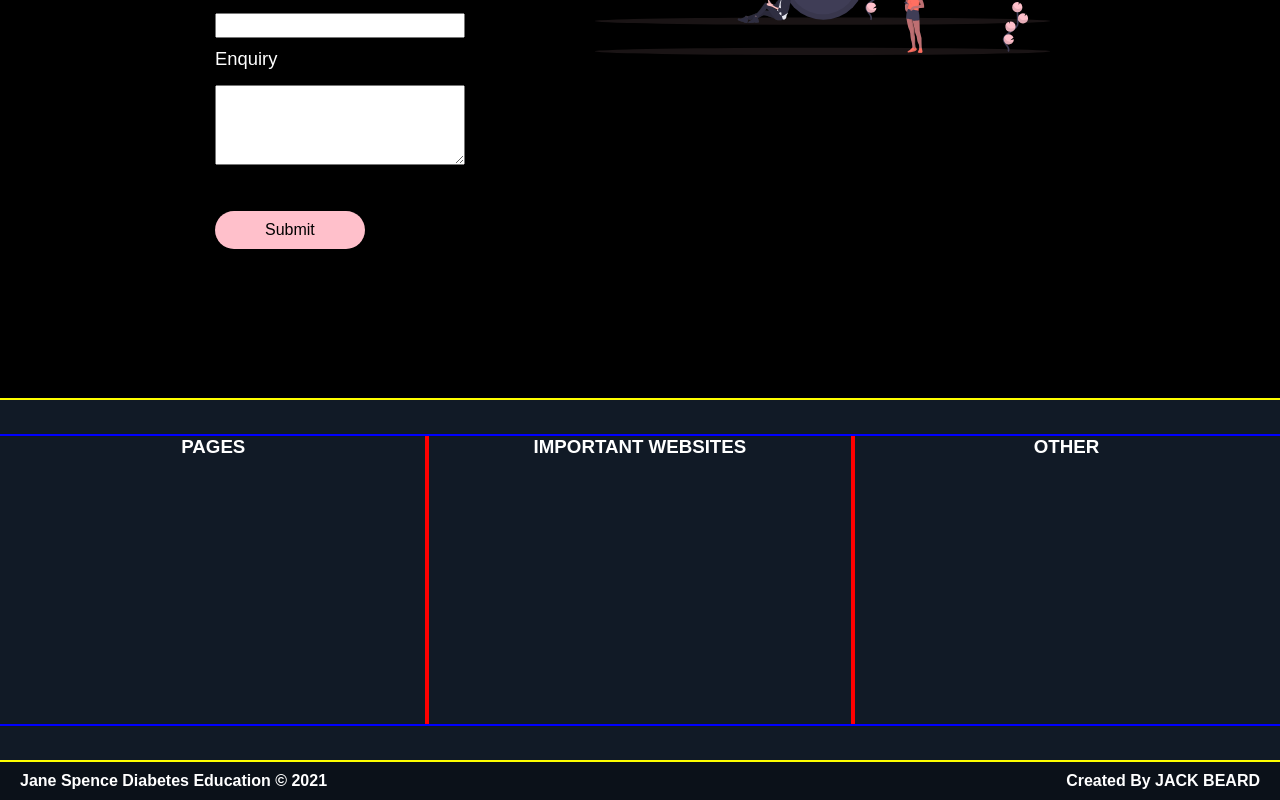
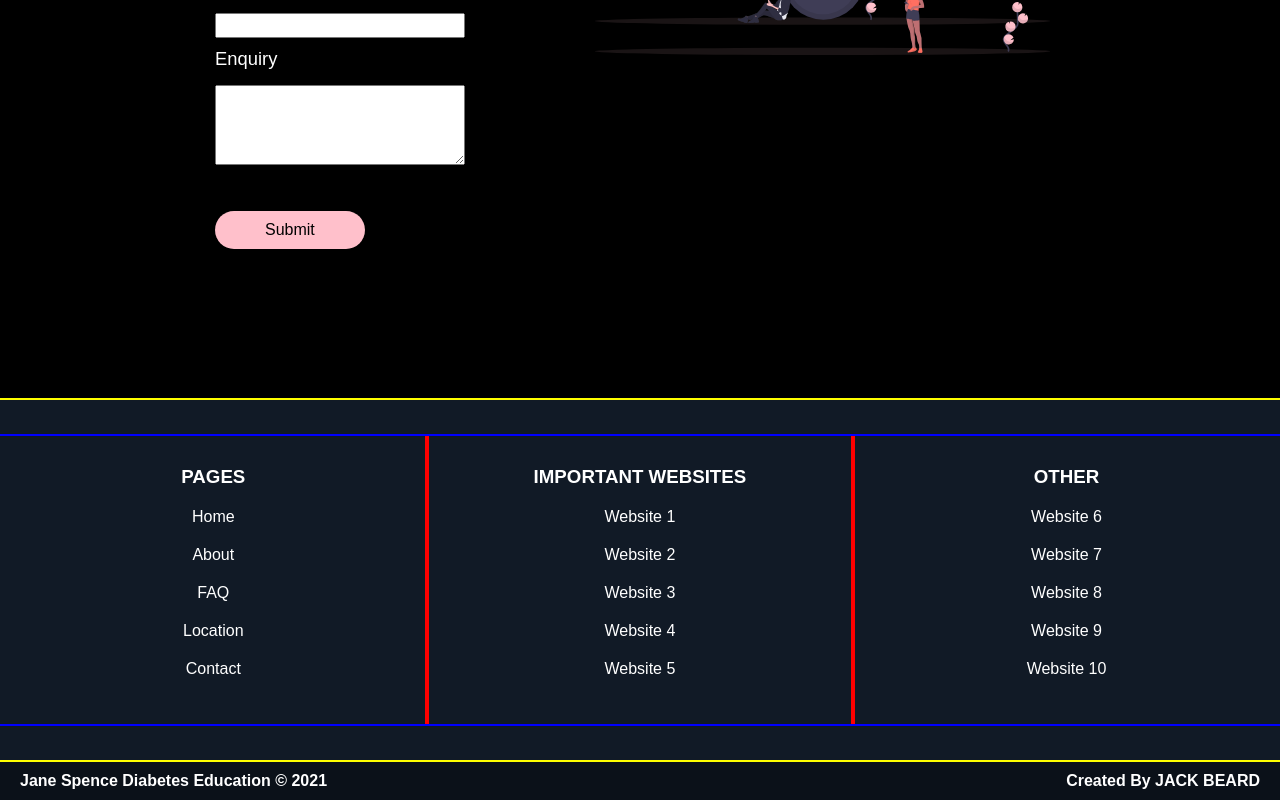
Before and after one commit to jackedwardbeard/01-Jane_Spence, a React (Create React App) app in the folder jane_spence/: page / in a window 1280 px wide. Shown: the part 3300-4100 px from the top of the page. Built offline with nearby package versions, Linux system fonts and the light colour scheme.

Commit message:
Added smooth scroll to footer pages. Added placeholder websites (google) to footer router links. These open in a new tab upon click.

```diff
--- a/jane_spence/src/components/Footer/FooterComponents.js
+++ b/jane_spence/src/components/Footer/FooterComponents.js
@@ -1,4 +1,5 @@
 import styled from 'styled-components'
+import { Link as LinkScroll } from 'react-scroll'
 import { Link as LinkRouter } from 'react-router-dom'
 
 
@@ -144,9 +145,22 @@ export const RightText = styled(LinkRouter)`
 export const Title = styled.h3`
     color: white;
     font-family: 'Montserrat', sans-serif;
+    margin-top: 30px;
 `
 
-export const NavLink = styled.p`
+export const NavLinkScroll = styled(LinkScroll)`
     color: white;
     font-family: 'Montserrat', sans-serif;
+    margin-top: 20px;
+    display: grid;
+    cursor: pointer;
 `
+
+export const NavLink = styled(LinkRouter)`
+    color: white;
+    font-family: 'Montserrat', sans-serif;
+    margin-top: 20px;
+    display: grid;
+    text-decoration: none;
+    cursor: pointer;
+`
--- a/jane_spence/src/components/Footer/index.js
+++ b/jane_spence/src/components/Footer/index.js
@@ -10,7 +10,8 @@ import {
     LeftText,
     RightText,
     Title,
-    NavLink
+    NavLink,
+    NavLinkScroll
 } from './FooterComponents'
 
 const Footer = () => {
@@ -22,26 +23,31 @@ const Footer = () => {
                         <Title>
                             PAGES
                         </Title>
-                        <NavLink>
-
-                        </NavLink>
+                        <NavLinkScroll to="landing" smooth={true} spy={true} offset={-80}>Home</NavLinkScroll>
+                        <NavLinkScroll to="about" smooth={true} spy={true} offset={-80}>About</NavLinkScroll>
+                        <NavLinkScroll to="faq" smooth={true} spy={true} offset={-80}>FAQ</NavLinkScroll>
+                        <NavLinkScroll to="location" smooth={true} spy={true} offset={-80}>Location</NavLinkScroll>
+                        <NavLinkScroll to="contact" smooth={true} spy={true} offset={-80}>Contact</NavLinkScroll>
                     </Column1>
                     <Column2>
                         <Title>
                             IMPORTANT WEBSITES
                         </Title>
-                        <NavLink>
-
-                        </NavLink>
+                        <NavLink to="//google.com" target="_blank">Website 1</NavLink>
+                        <NavLink to="//google.com" target="_blank">Website 2</NavLink>
+                        <NavLink to="//google.com" target="_blank">Website 3</NavLink>
+                        <NavLink to="//google.com" target="_blank">Website 4</NavLink>
+                        <NavLink to="//google.com" target="_blank">Website 5</NavLink>
                     </Column2>
                     <Column3>
                         <Title>
                             OTHER
                         </Title>
-                        <NavLink>
-
-                        </NavLink>
-
+                        <NavLink to="//google.com" target="_blank">Website 6</NavLink>
+                        <NavLink to="//google.com" target="_blank">Website 7</NavLink>
+                        <NavLink to="//google.com" target="_blank">Website 8</NavLink>
+                        <NavLink to="//google.com" target="_blank">Website 9</NavLink>
+                        <NavLink to="//google.com" target="_blank">Website 10</NavLink>
                     </Column3>
                 </Row1>
             </FooterWrapper>
```
